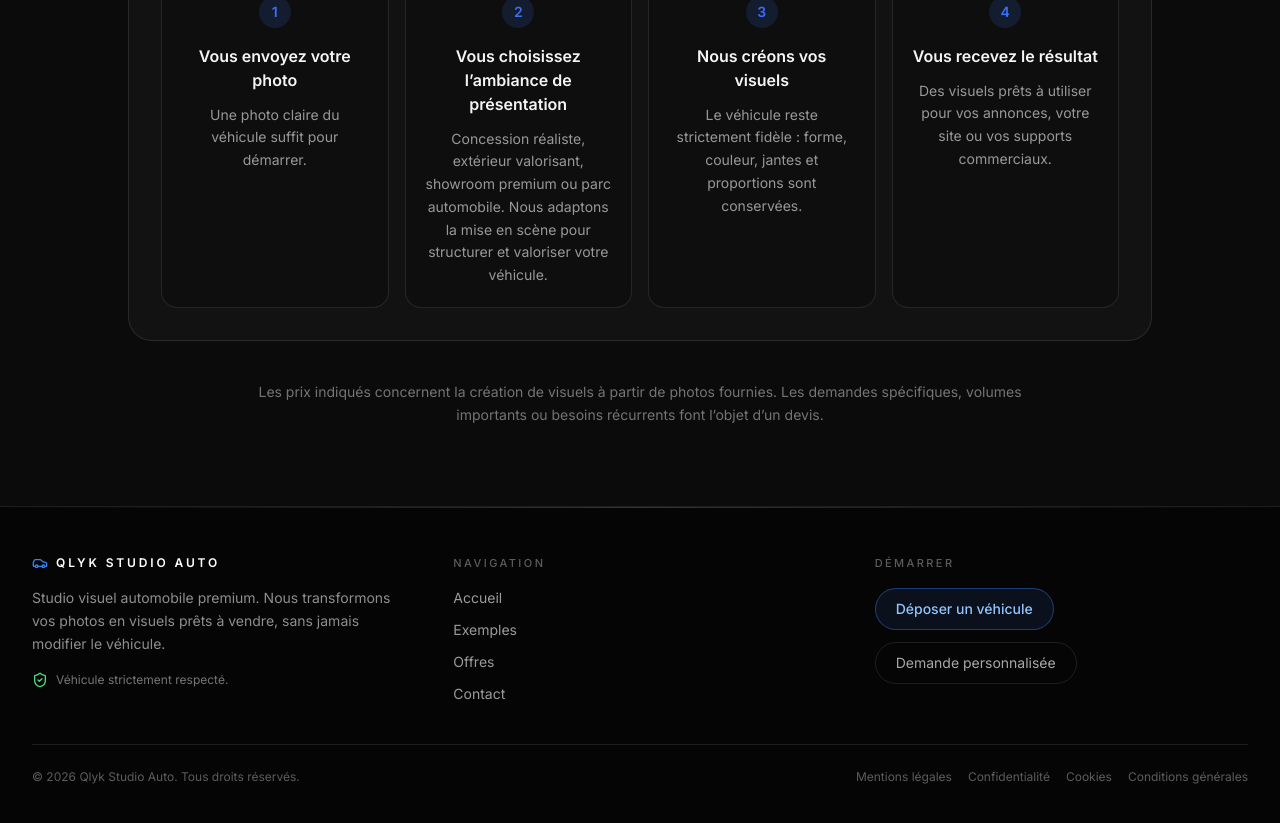
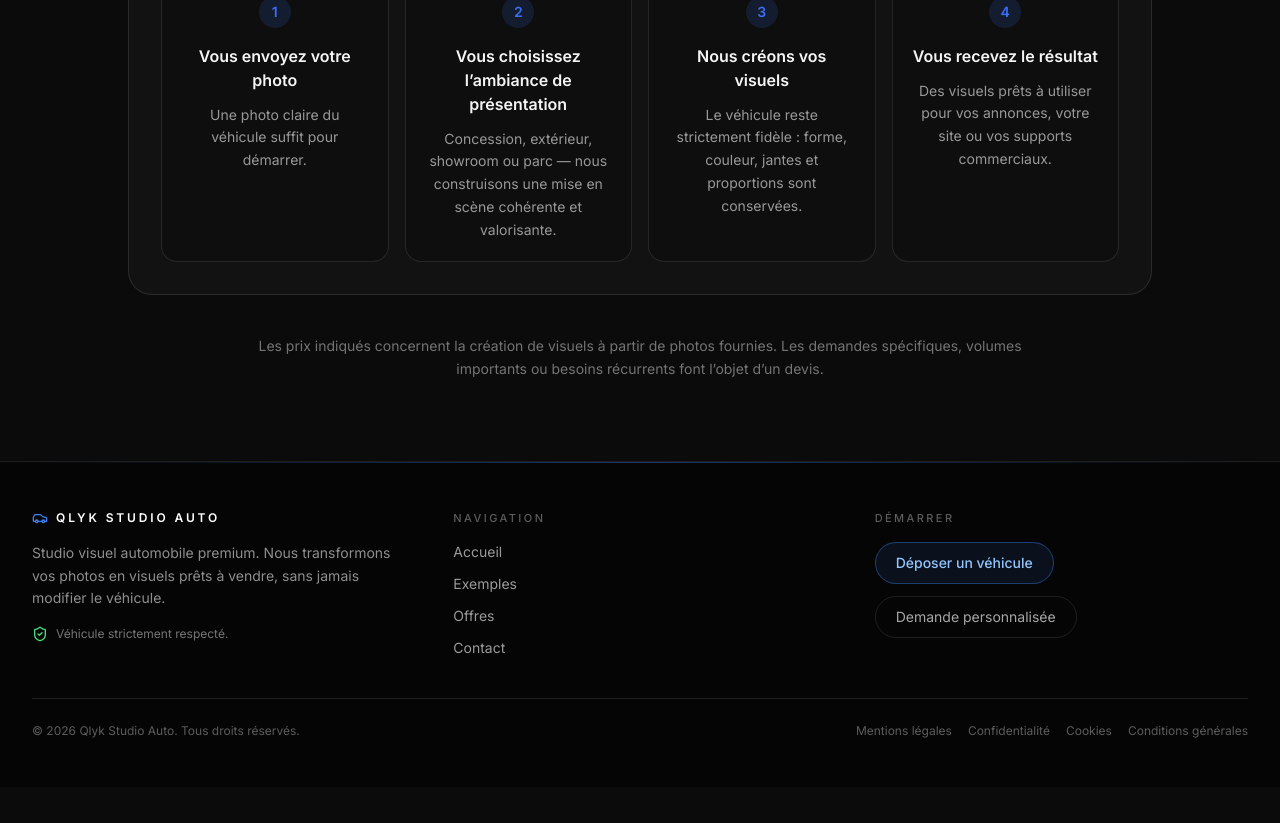
Before and after one commit to arnaudcrestey/qlyk-studio-auto, a Next.js app: page /offres in a window 1280 px wide. Shown: the part 1260-2083 px from the top of the page. After the commit the page ends 2047 px from the top, so only its background shows below. Built offline with nearby package versions, Linux system fonts and the light colour scheme.

Commit message:
Update page.tsx

```diff
--- a/app/offres/page.tsx
+++ b/app/offres/page.tsx
@@ -77,7 +77,7 @@ const steps = [
   },
   {
     title: "Vous choisissez l’ambiance de présentation",
-    text: "Concession réaliste, extérieur valorisant, showroom premium ou parc automobile. Nous adaptons la mise en scène pour structurer et valoriser votre véhicule."
+    text: "Concession, extérieur, showroom ou parc — nous construisons une mise en scène cohérente et valorisante."
   },
   {
     title: 'Nous créons vos visuels',
```
